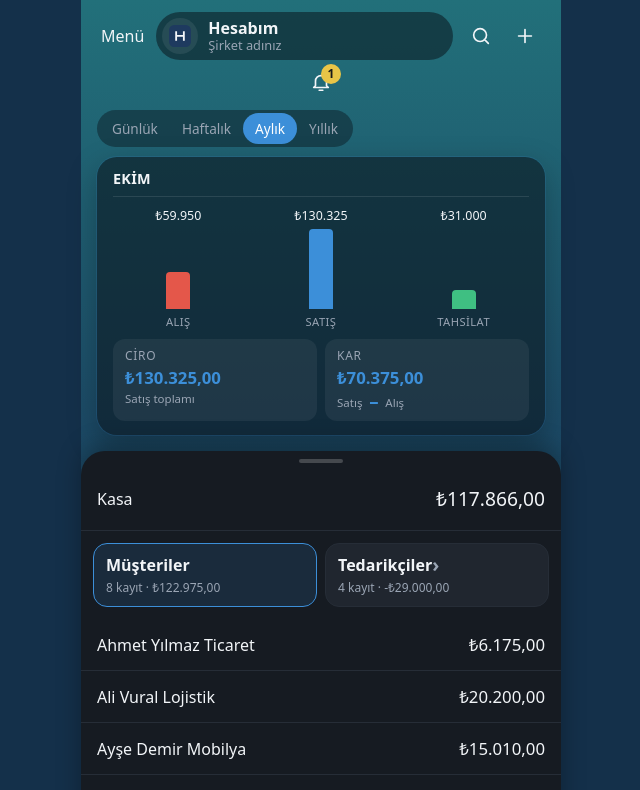
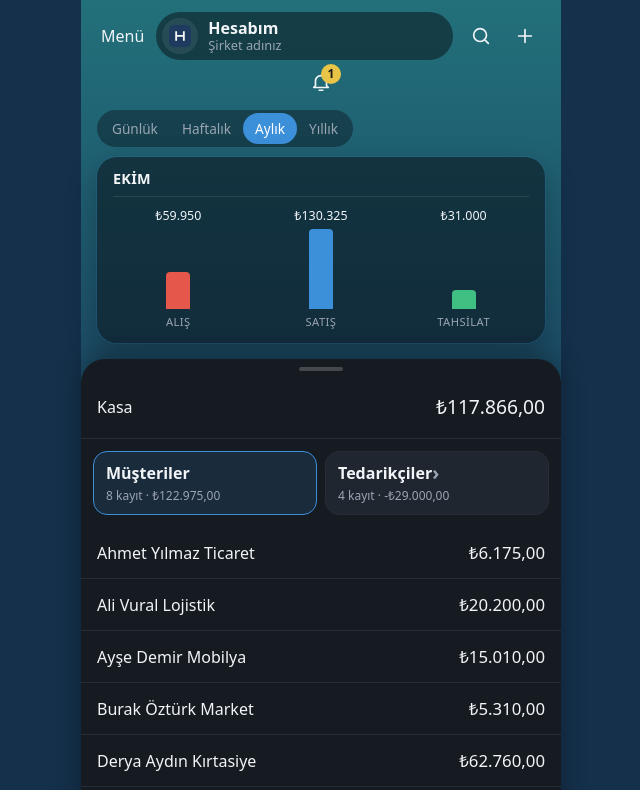
Before and after one commit to mensarsarib-ux/DENEME-, a React (Vite) app: page / in a window 1280 px wide. Shown: the top 790 px of the page, without its empty margins (319-959 px from the left). Built offline with nearby package versions, Linux system fonts and the light colour scheme.

Commit message:
Remove the revenue and profit blocks from the dashboard chart
- Chart card now shows only the period selector and the three columns
- Unused calculation and styles removed

Claude-Session: https://claude.ai/code/session_01AmhPm1BGR3VnTZN343ynHU

```diff
--- a/src/components/Dashboard.tsx
+++ b/src/components/Dashboard.tsx
@@ -86,9 +86,6 @@ export default function Dashboard({
 
   const totals = totalsFor(transactions, period);
   const maxFlow = Math.max(totals.alis, totals.satis, totals.tahsilat, 1);
-  // Ciro: dönemdeki satış toplamı. Kar: satıştan alışın çıkarılmasıyla bulunur.
-  const ciro = totals.satis;
-  const kar = totals.satis - totals.alis;
 
   const allRows: Row[] = customers
     .map((c) => ({
@@ -233,25 +230,6 @@ export default function Dashboard({
                   </div>
                 ))}
               </div>
-
-              <div className="result">
-                <div className="result-block">
-                  <span className="result-label">CİRO</span>
-                  <span className="result-value">{money.format(ciro)}</span>
-                  <span className="equation">Satış toplamı</span>
-                </div>
-                <div className="result-block">
-                  <span className="result-label">KAR</span>
-                  <span
-                    className={`result-value ${kar < 0 ? "is-loss" : ""}`}
-                  >
-                    {money.format(kar)}
-                  </span>
-                  <span className="equation">
-                    Satış <b>−</b> Alış
-                  </span>
-                </div>
-              </div>
             </div>
           </section>
         </>
--- a/src/styles.css
+++ b/src/styles.css
@@ -418,54 +418,6 @@ button {
   font-size: 0.7rem;
   letter-spacing: 0.04em;
   color: var(--muted);
-}
-
-.result {
-  display: grid;
-  grid-template-columns: repeat(2, minmax(0, 1fr));
-  gap: 8px;
-  margin-top: 10px;
-}
-
-.result-block {
-  display: flex;
-  flex-direction: column;
-  gap: 2px;
-  min-width: 0;
-  padding: 8px 12px;
-  border-radius: 12px;
-  background: rgba(255, 255, 255, 0.06);
-}
-
-.result-label {
-  color: var(--muted);
-  font-size: 0.75rem;
-  letter-spacing: 0.06em;
-}
-
-.result-value {
-  color: var(--blue);
-  font-size: 1.05rem;
-  font-weight: 600;
-  font-variant-numeric: tabular-nums;
-  overflow-wrap: anywhere;
-}
-
-.result-value.is-loss {
-  color: var(--red);
-}
-
-.equation {
-  display: flex;
-  align-items: center;
-  gap: 6px;
-  color: var(--muted);
-  font-size: 0.72rem;
-}
-
-.equation b {
-  color: var(--blue);
-  font-size: 1rem;
 }
 
 /* ---------- Alt sayfa ---------- */
```
